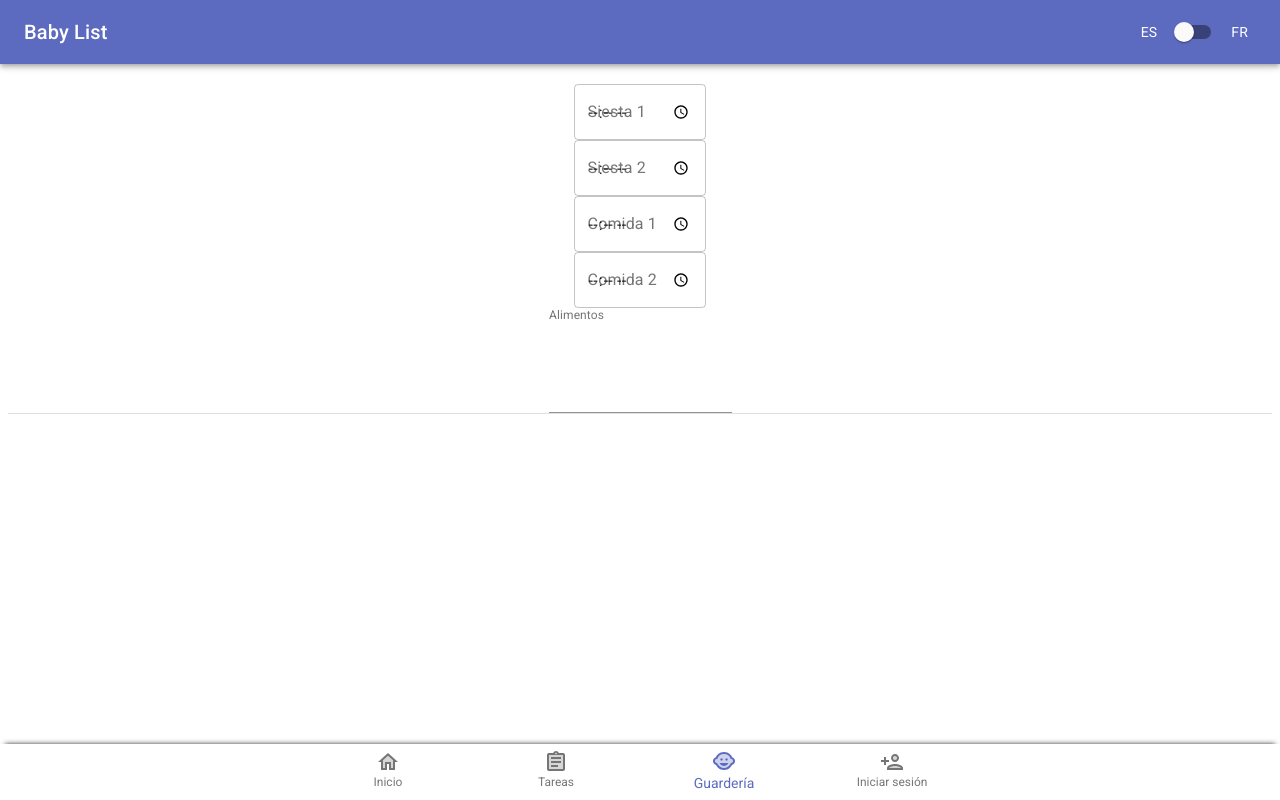
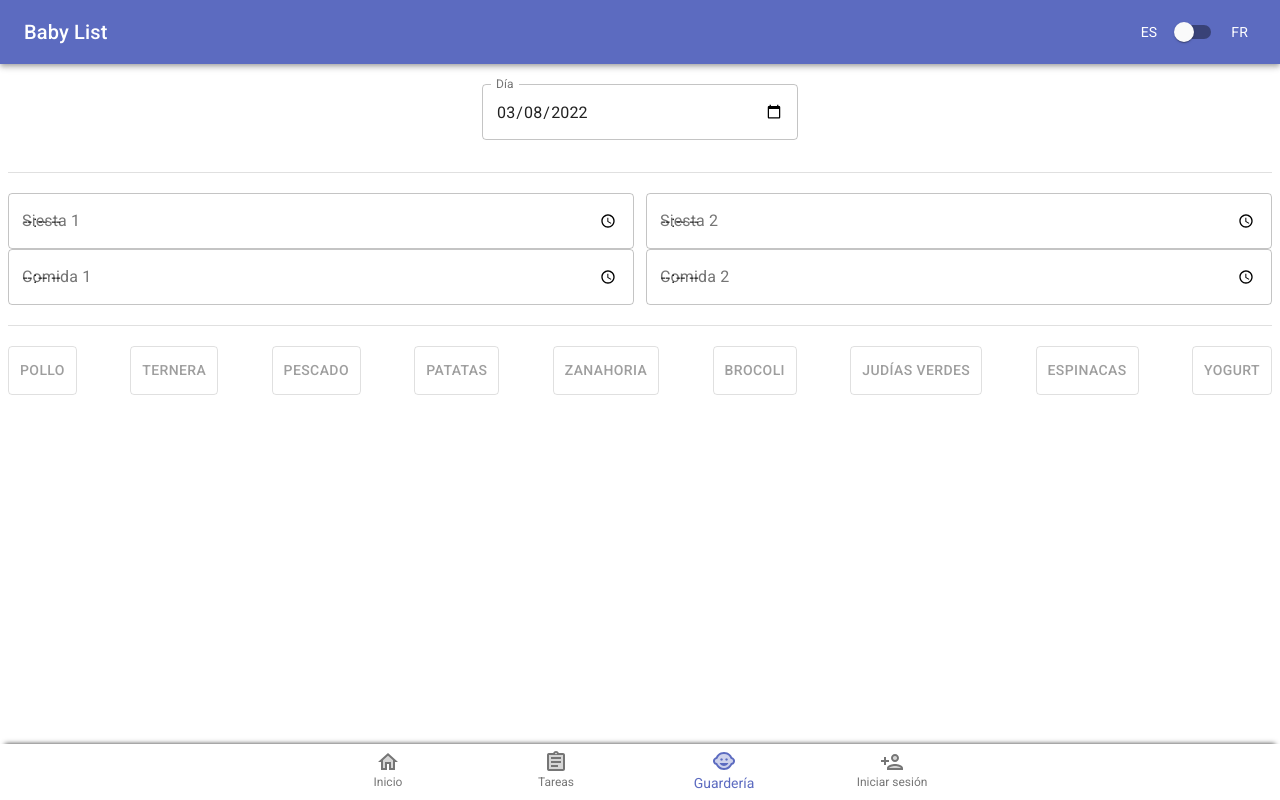
Before and after one commit to eastolfi/baby-list, a Next.js app: page /daycare in a window 1280 px wide. Built offline with nearby package versions, Linux system fonts and the light colour scheme; no server answers.

Commit message:
feat(daycare): improve UX

```diff
--- a/lib/fetchJson.ts
+++ b/lib/fetchJson.ts
@@ -33,7 +33,7 @@ export async function fetcher(url: RequestInfo, options?: RequestInit) {
         // if the server replies, there's always some data in json
         // if there's a network error, it will throw at the previous line
         return await response.json();
-    } catch (error) {
+    } catch (error: any) {
         console.log('An error occured:');
         console.log(error)
         if (!error.data) {
--- a/lib/theme.ts
+++ b/lib/theme.ts
@@ -1,10 +1,10 @@
-import { createMuiTheme } from '@material-ui/core/styles';
+import { createTheme } from '@material-ui/core/styles';
 import red from '@material-ui/core/colors/red';
 import * as locales from '@material-ui/core/locale';
 
 // Create a theme instance.
-export const createTheme = (locale: string) => {
-    return createMuiTheme({
+export const createAppTheme = (locale: string) => {
+    return createTheme({
         palette: {
             primary: {
                 main: '#5c6bc0',
--- a/pages/_app.tsx
+++ b/pages/_app.tsx
@@ -8,7 +8,7 @@ import { ThemeProvider } from '@material-ui/styles';
 import CssBaseline from '@material-ui/core/CssBaseline';
 
 import { fetcher } from '../lib/fetchJson';
-import { createTheme } from '../lib/theme';
+import { createAppTheme } from '../lib/theme';
 
 import { AppProvider, useLocale } from '../lib/context/app.context';
 import '../lib/i18n/i18n';
@@ -40,7 +40,7 @@ export default function App({ Component, pageProps }: AppProps) {
                 }}
             >
                 <AppProvider>
-                    <ThemeProvider theme={createTheme(lang.code)}>
+                    <ThemeProvider theme={createAppTheme(lang.code)}>
                         <CssBaseline />
 
                         <Component {...pageProps} />
--- a/pages/api/auth/[...auth0].ts
+++ b/pages/api/auth/[...auth0].ts
@@ -39,7 +39,7 @@ export default handleAuth({
                 ...options,
                 afterCallback
             });
-        } catch (error) {
+        } catch (error: any) {
             res.status(error.status || 400).end(error.message);
         }
     }
--- a/pages/api/tasks/add.ts
+++ b/pages/api/tasks/add.ts
@@ -31,7 +31,7 @@ export default withApiAuthRequired(async (req: NextApiRequest, res: NextApiRespo
         });
 
         res.json({ task: newTask });
-    } catch (error) {
+    } catch (error: any) {
         console.log(error)
         const { response: fetchResponse } = error
         res.status(fetchResponse?.status || 500).json(error.data || error)
--- a/pages/api/tasks/assign.ts
+++ b/pages/api/tasks/assign.ts
@@ -30,7 +30,7 @@ export default async (req: NextApiRequest, res: NextApiResponse) => {
             console.log(0)
             res.status(404).json({ message: `Task with ID ${taskId} not found` })
         }
-    } catch (error) {
+    } catch (error: any) {
         if (error.response) {
             const { response: fetchResponse } = error
             res.status(fetchResponse?.status || 500).json({ data: error.data, message: 'Error' })
--- a/pages/api/tasks/done.ts
+++ b/pages/api/tasks/done.ts
@@ -25,7 +25,7 @@ export default withApiAuthRequired(async (req: NextApiRequest, res: NextApiRespo
         } else {
             res.status(404).json({ message: `Task with ID ${taskId} not found` })
         }
-    } catch (error) {
+    } catch (error: any) {
         const { response: fetchResponse } = error
         res.status(fetchResponse?.status || 500).json(error.data)
     }
--- a/pages/api/tasks/edit.ts
+++ b/pages/api/tasks/edit.ts
@@ -29,7 +29,7 @@ export default withApiAuthRequired(async (req: NextApiRequest, res: NextApiRespo
         } else {
             res.status(404).json({ message: `Task with ID ${task.id} not found` })
         }
-    } catch (error) {
+    } catch (error: any) {
         const { response: fetchResponse } = error
         res.status(fetchResponse?.status || 500).json(error.data)
     }
--- a/pages/api/tasks/search.ts
+++ b/pages/api/tasks/search.ts
@@ -20,7 +20,7 @@ export default async (_req: NextApiRequest, res: NextApiResponse) => {
         });
 
         res.json({ tasks });
-    } catch (error) {
+    } catch (error: any) {
         console.error(error);
         const { response: fetchResponse } = error
         res.status(fetchResponse?.status || 500).json(error.data)
--- a/pages/api/users/get.ts
+++ b/pages/api/users/get.ts
@@ -20,7 +20,7 @@ export default withApiAuthRequired(async (req: NextApiRequest, res: NextApiRespo
             console.log(0)
             res.status(404).json({ message: `User with email ${email} not found` })
         }
-    } catch (error) {
+    } catch (error: any) {
         if (error.response) {
             const { response: fetchResponse } = error
             res.status(fetchResponse?.status || 500).json({ data: error.data, message: 'Error' })
--- a/pages/daycare/index.tsx
+++ b/pages/daycare/index.tsx
@@ -1,97 +1,202 @@
 import { useEffect, useState } from 'react';
 
 import Divider from '@material-ui/core/Divider';
+import TextField from '@material-ui/core/TextField';
+import ToggleButton from '@material-ui/lab/ToggleButton';
+// import {
+//     MuiPickersUtilsProvider,
+//     KeyboardTimePicker,
+//     KeyboardDatePicker,
+// } from '@material-ui/pickers';
 
 import Layout from '../../components/Layout';
-import { TextField } from '@material-ui/core';
 
-interface Data {
-    firstNap: string;
-    [key: string]: string;
+class DaycareData {
+    public static currentVersion = '0.0.1';
+
+    public version: string;
+    public firstNap: string;
+    public secondNap: string;
+    public firstMeal: string;
+    public secondMeal: string;
+    public ingredients: string;
+
+    constructor(data: { [key: string]: string; }) {
+        this.version = data['version'] || '';
+        this.firstNap = data['firstNap'] || '';
+        this.secondNap = data['secondNap'] || '';
+        this.firstMeal = data['firstMeal'] || '';
+        this.secondMeal = data['secondMeal'] || '';
+        this.ingredients = data['ingredients'] || '';
+
+        this.migrate();
     }
 
-export default function TaskListPage() {
+    public static load(): DaycareData {
+        const i: { [key: string]: string; } = JSON.parse(localStorage.getItem('today') || '{}');
+
+        return new DaycareData(i);
+    }
+
+    public static updateData(key: string, value: string): void {
+        const data = DaycareData.load();
+
+        (data as any)[key] = value;
+
+        data.save();
+    }
+
+    public migrate(): void {
+        const current = this.version;
+        const next = DaycareData.currentVersion;
+
+        if (this.shouldMigrate()) {
+            if (current === '') {
+                if (next === '0.0.1') {
+                    this.migrate000To001();
+                }
+            }
+
+            this.save();
+        }
+    }
+
+    public save(): void {
+        localStorage.setItem('today', JSON.stringify(this))
+    }
+
+    private shouldMigrate(): boolean {
+        return DaycareData.currentVersion !== this.version;
+    }
+
+    private migrate000To001(): void {
+        this.migrateVersion();
+    }
+
+    private migrateVersion(): void {
+        this.version = DaycareData.currentVersion;
+    }
+}
+
+export default function DaycarePage() {
+    const [ currentDay, setCurrentDay ] = useState('2022-03-08');
     const [ firstNap, setFirstNap ] = useState('');
     const [ secondNap, setSecondNap ] = useState('');
     const [ firstMeal, setFirstMeal ] = useState('');
     const [ secondMeal, setSecondMeal ] = useState('');
     const [ ingredients, setIngredients ] = useState('');
 
+    const ingredientsList = ['Pollo', 'Ternera', 'Pescado', 'Patatas', 'Zanahoria', 'Brocoli', 'Judías Verdes', 'Espinacas', 'Yogurt'];
+    const selectedIngredients = ingredients.split('\n');
+
     useEffect(() => {
-        const i: Data = JSON.parse(localStorage.getItem('today') || '{}');
+        const { version, firstNap, secondNap, firstMeal, secondMeal, ingredients } = DaycareData.load();
 
-        setFirstNap(i.firstNap || '');
-        setSecondNap(i.secondNap || '');
-        setFirstMeal(i.firstMeal || '');
-        setSecondMeal(i.secondMeal || '');
-        setIngredients(i.ingredients || '');
+        DaycareData.updateData('version', version)
+
+        setFirstNap(firstNap);
+        setSecondNap(secondNap);
+        setFirstMeal(firstMeal);
+        setSecondMeal(secondMeal);
+        setIngredients(ingredients);
     }, [])
 
     useEffect(() => {
-        updateData('firstNap', firstNap)
+        DaycareData.updateData('firstNap', firstNap)
     }, [ firstNap ])
     useEffect(() => {
-        updateData('secondNap', secondNap)
+        DaycareData.updateData('secondNap', secondNap)
     }, [ secondNap ])
     useEffect(() => {
-        updateData('firstMeal', firstMeal)
+        DaycareData.updateData('firstMeal', firstMeal)
     }, [ firstMeal ])
     useEffect(() => {
-        updateData('secondMeal', secondMeal)
+        DaycareData.updateData('secondMeal', secondMeal)
     }, [ secondMeal ])
     useEffect(() => {
-        updateData('ingredients', ingredients)
+        DaycareData.updateData('ingredients', ingredients)
     }, [ ingredients ])
 
-    const updateData = (key: string, value: string) => {
-        const i = JSON.parse(localStorage.getItem('today') || '{}');
-        i[key] = value;
-        localStorage.setItem('today', JSON.stringify(i))
+    const updateIngredients = (ingredient: string, added: boolean) => {
+        setIngredients((current: string) => {
+            const values = current.split('\n');
+
+            if (added) {
+                values.push(ingredient);
+            } else {
+                const position = values.indexOf(ingredient);
+                values.splice(position, 1);
+            }
+
+            return values.join('\n');
+        })
     }
 
     return (
         <Layout>
             <div className="flex flex-col items-center">
+                <div className="flex flex-row flex-wrap justify-center w-full gap-3">
+                    <div className="w-1/4">
                         <TextField
-                    id="outlined-basic"
+                            id="currentDay"
+                            label="Día"
+                            variant="outlined"
+                            className='w-full'
+                            type='date'
+                            value={ currentDay }
+                            onChange={ event => setCurrentDay(event.target.value) } />
+                    </div>
+
+                    <Divider className="w-full my-5" variant="middle" />
+                </div>
+
+                <div className="flex flex-row w-full gap-3">
+                    <div className="w-1/2">
+                        <TextField
+                            id="firstNap"
                             label="Siesta 1"
                             variant="outlined"
+                            className='w-full'
                             type='time'
                             value={ firstNap }
                             onChange={ event => setFirstNap(event.target.value) } />
+                    </div>
 
+                    <div className="w-1/2">
                         <TextField
-                    id="outlined-basic3"
+                            id="secondNap"
                             label="Siesta 2"
                             variant="outlined"
+                            className='w-full'
                             type='time'
                             value={ secondNap }
                             onChange={ event => setSecondNap(event.target.value) } />
+                    </div>
+                </div>
 
+                <div className="flex flex-row w-full gap-3">
+                    <div className="w-1/2">
                         <TextField
-                    id="outlined-basic2"
+                            id="firstMeal"
                             label="Comida 1"
                             variant="outlined"
+                            className='w-full'
                             type='time'
                             value={ firstMeal }
                             onChange={ event => setFirstMeal(event.target.value) } />
+                    </div>
 
+                    <div className="w-1/2">
                         <TextField
-                    id="outlined-basic4"
+                            id="secondMeal"
                             label="Comida 2"
                             variant="outlined"
+                            className='w-full'
                             type='time'
                             value={ secondMeal }
                             onChange={ event => setSecondMeal(event.target.value) } />
-
-                <TextField
-                        id="outlined-multiline-static"
-                        label="Alimentos"
-                        multiline
-                        rows={4}
-                        defaultValue="Pollo Patatas Zanahoria"
-                        value={ ingredients }
-                        onChange={ event => setIngredients(event.target.value) } />
+                    </div>
+                </div>
 
                 {/* <TimePicker
                     label="Basic example"
@@ -102,9 +207,25 @@ export default function TaskListPage() {
                     renderInput={(params) => <TextField {...params} />}
                 /> */}
 
-                <Divider className="w-full" variant="middle" />
+                <Divider className="w-full my-5" variant="middle" />
 
-
+                <div className="flex flex-row justify-between flex-wrap gap-3 w-full">
+                    {ingredientsList.map((ingredient: string) => {
+                        // Change to chips?
+                        const selected = selectedIngredients.indexOf(ingredient) !== -1;
+                        return (<div className='' key={ingredient}>
+                            <ToggleButton
+                                value={ ingredient }
+                                selected={ selected }
+                                onChange={() => {
+                                    updateIngredients(ingredient, !selected);
+                                }}
+                            >
+                                { ingredient }
+                            </ToggleButton>
+                        </div>)
+                    })}
+                </div>
             </div>
         </Layout>
     )
```
Also changed, not shown: package.json (+18 -17 lines), 1 other file (tests, documents, lock files or other folders). Lines whose indentation alone changed are shown as unchanged.
